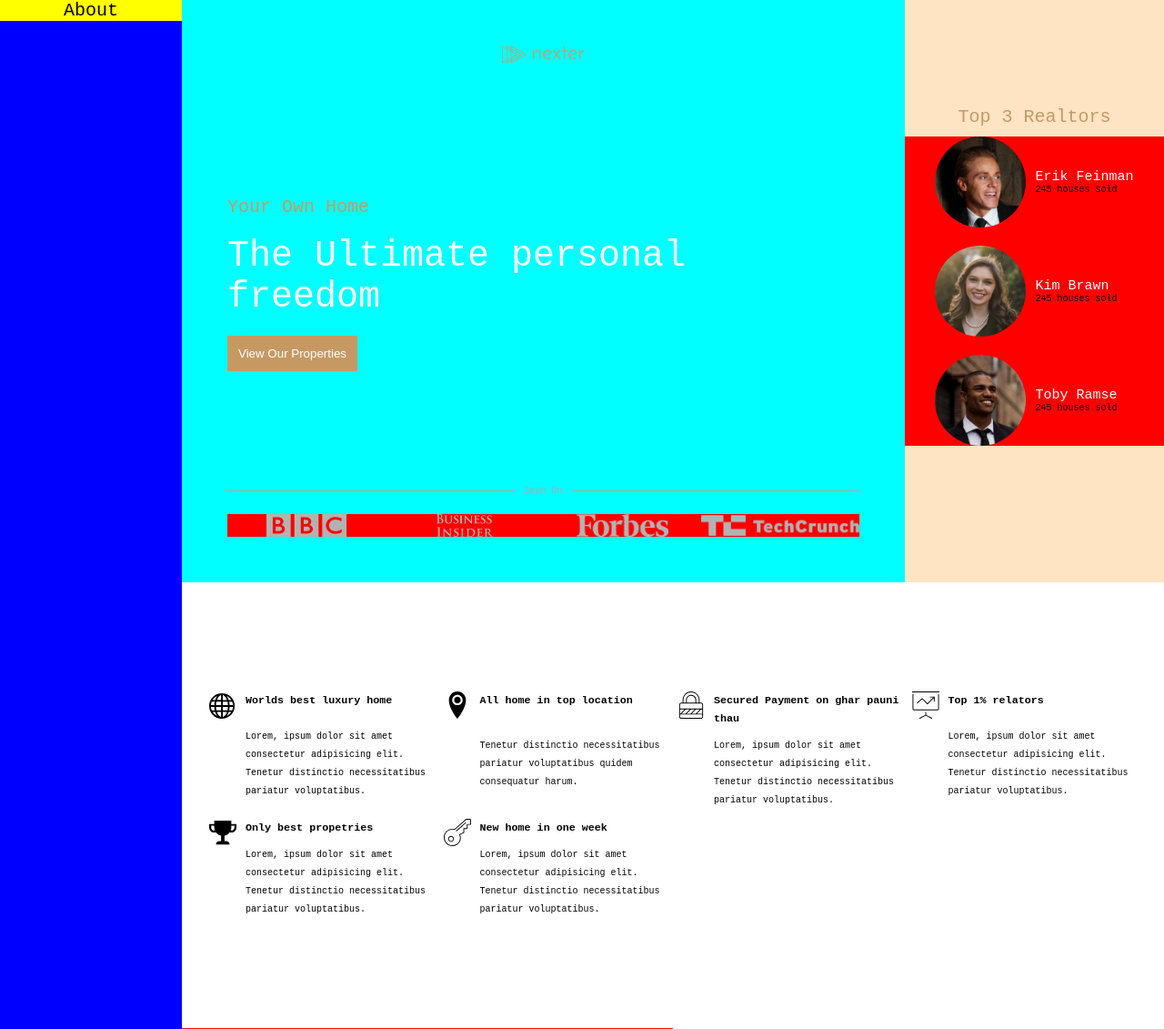
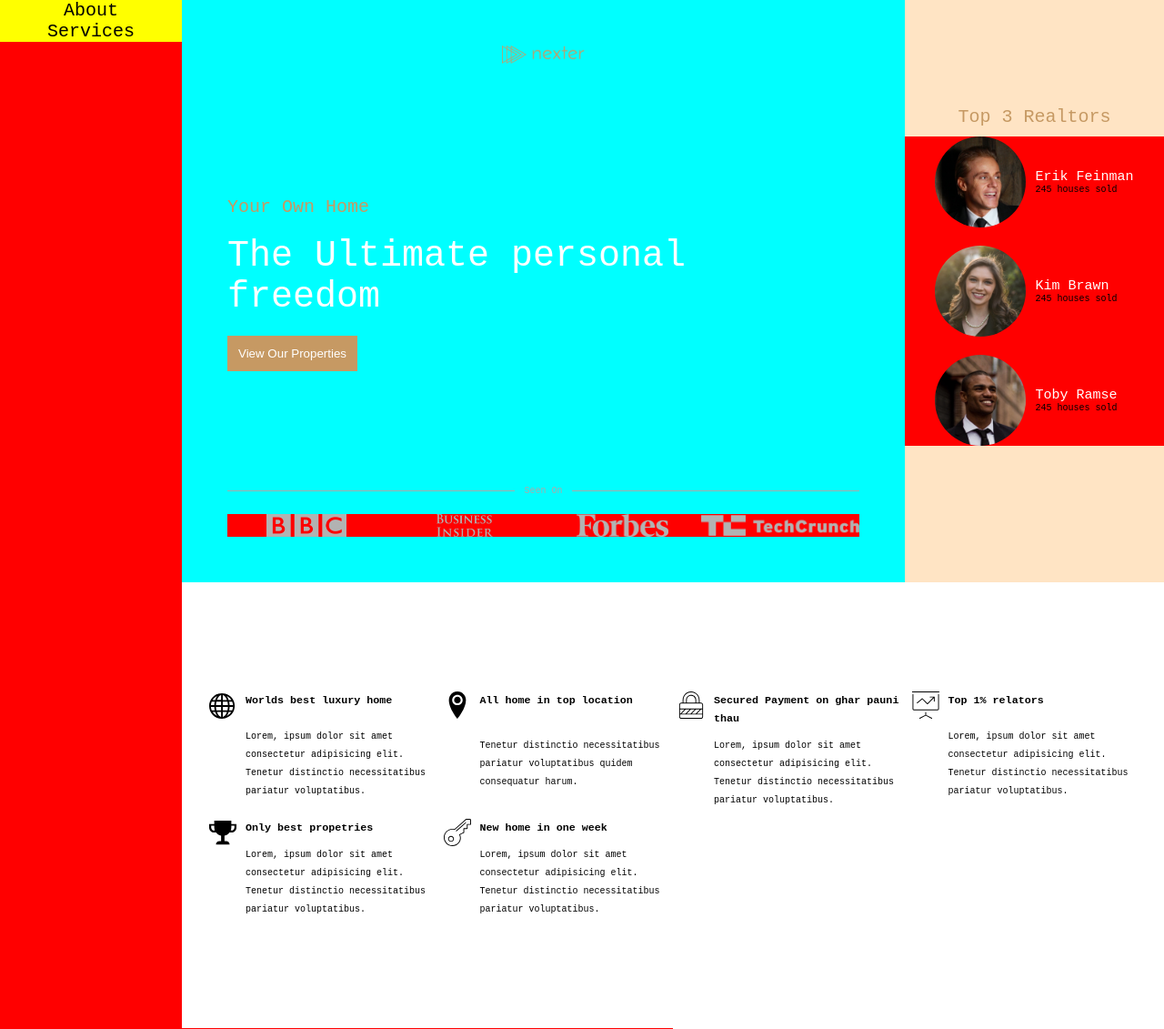
Before and after one commit to PrashrayaPanta/Real-estate-website, a PHP site: page / in a window 1280 px wide. Shown: the top 1131 px of the page at 91% size. Run offline with PHP 8.4, Linux system fonts and the light colour scheme.

Commit message:
Added Another Menu list with items same functionalioty implkemneted

```diff
--- a/index.html
+++ b/index.html
@@ -8,16 +8,16 @@
   </head>
 
   <body class="container">
-    <div class="sidebar" style="background-color: blue">
+    <div class="sidebar">
       <nav>
         <ul class="sidebar__lists" style="list-style-type: none" id="lists">
           <li
-            id="sidebar__anchor"
-            style="background-color: bisque; position: relative"
+            id="sidebar__anchorplussubmenu1"
+            style="position: relative; background-color: yellow"
           >
             <a
               href="#"
-              onclick="showHideMenuItems()"
+              onclick="showHideAboutMenu()"
               style="
                 text-decoration: none;
                 color: inherit;
@@ -31,31 +31,50 @@
 
             <!-- Submenu inside the same <li> -->
             <ul
-              class="sidebar__menu sidebar__menu-none"
+              class="sidebar__about__menu sidebar__about__menu-none"
               style="background-color: greenyellow"
             >
               <li class="sidebar__item">
+                <a href="./about.html" class="sidebar__item__anchor">About </a>
+              </li>
+              <li class="sidebar__item">
+                <a href="./testimonials.html" class="sidebar__item__anchor"
+                  >Testimonials</a
+                >
+              </li>
+            </ul>
+          </li>
+          <li
+            id="sidebar__anchorplussubmenu2"
+            style="position: relative; background-color: yellow"
+          >
             <a
-                  href="./about.html"
+              href="#"
+              onclick="showHideServiceMenu()"
               style="
                 text-decoration: none;
                 color: inherit;
+                background-color: yellow;
                 display: block;
                 text-align: center;
               "
-                  >About
+            >
+              Services
+            </a>
+
+            <!-- Submenu inside the same <li> -->
+            <ul
+              class="sidebar__services__menu sidebar__services__menu-none"
+              style="background-color: greenyellow"
+            >
+              <li class="sidebar__item">
+                <a href="./about.html" class="sidebar__item__anchor"
+                  >Web Design
                 </a>
               </li>
               <li class="sidebar__item">
-                <a
-                  href="./testimonials.html"
-                  style="
-                    text-decoration: none;
-                    color: inherit;
-                    display: block;
-                    text-align: center;
-                  "
-                  >Testimonials</a
+                <a href="./testimonials.html" class="sidebar__item__anchor"
+                  >Web app</a
                 >
               </li>
             </ul>
@@ -432,13 +451,29 @@
   </body>
 
   <script>
-    function showHideMenuItems() {
-      const sidebarMenuElement = document.querySelector(".sidebar__menu");
+    function showHideAboutMenu() {
+      const sidebarMenuElement = document.querySelector(
+        ".sidebar__about__menu"
+      );
 
-      if (sidebarMenuElement.classList.contains("sidebar__menu-none")) {
-        sidebarMenuElement.classList.remove("sidebar__menu-none");
+      if (sidebarMenuElement.classList.contains("sidebar__about__menu-none")) {
+        sidebarMenuElement.classList.remove("sidebar__about__menu-none");
       } else {
-        sidebarMenuElement.classList.add("sidebar__menu-none");
+        sidebarMenuElement.classList.add("sidebar__about__menu-none");
+      }
+    }
+
+    function showHideServiceMenu() {
+      const sidebarMenuElement = document.querySelector(
+        ".sidebar__services__menu"
+      );
+      console.log(sidebarMenuElement);
+      if (
+        sidebarMenuElement.classList.contains("sidebar__services__menu-none")
+      ) {
+        sidebarMenuElement.classList.remove("sidebar__services__menu-none");
+      } else {
+        sidebarMenuElement.classList.add("sidebar__services__menu-none");
       }
     }
   </script>
--- a/sass/input.scss
+++ b/sass/input.scss
@@ -50,13 +50,45 @@ body {
   grid-row: 1/-1;
   font-size: 2rem;
 
-  &__menu {
+  &__item__anchor {
+    text-decoration: none;
+    display: block;
+    text-align: center;
+  }
+
+  &__lists {
+    @media only screen and (max-width: $bp-large) {
+      display: flex;
+      gap: 15rem;
+    }
+  }
+
+  &__anchor {
+  }
+
+  &__about__menu {
     list-style-type: none;
     background-color: white;
 
     @media only screen and (max-width: $bp-large) {
       position: absolute;
       left: -80%;
+      padding: 1rem;
+    }
+
+    &-none {
+      display: none;
+    }
+  }
+
+  &__services__menu {
+    list-style-type: none;
+    background-color: white;
+
+    @media only screen and (max-width: $bp-large) {
+      position: absolute;
+      left: -20%;
+      width: max-content;
       padding: 1rem;
     }
 
```
Also changed, not shown: index.css (+29 -3 lines), 1 other file. Lines whose indentation alone changed are shown as unchanged.
